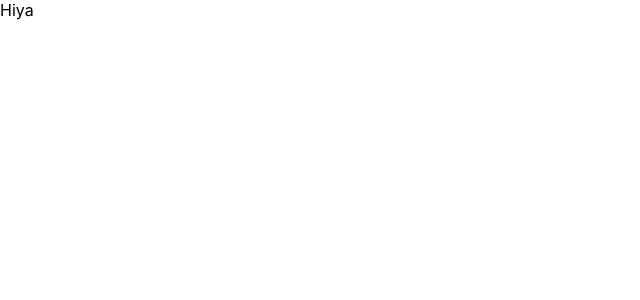
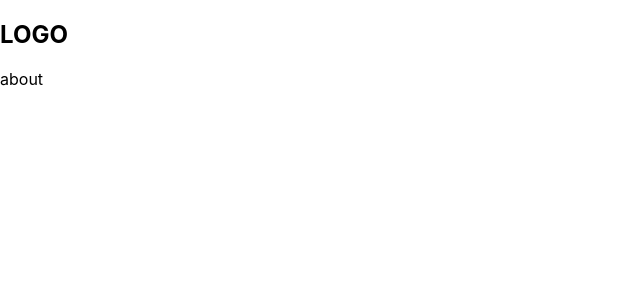
Before and after one commit to Kataigata/devjam, a Next.js app: page / in a window 1280 px wide. Shown: the top 300 px of the page, without its empty margins (0-640 px from the left). Built offline with nearby package versions, Linux system fonts and the light colour scheme.

Commit message:
Base project

```diff
--- /dev/null
+++ b/components/Header.tsx
@@ -0,0 +1,3 @@
+export function Header() {
+  return <h2>LOGO</h2>;
+}
--- /dev/null
+++ b/pages/helpers/fetchPets.ts
@@ -0,0 +1,5 @@
+export async function fetchPets() {
+  const response = await fetch("/pets.json");
+  const data = await response.json();
+  return data;
+}
--- /dev/null
+++ b/pages/helpers/helloWorld.ts
@@ -0,0 +1,7 @@
+export function helloWorld() {
+  alert("Hello World");
+}
+
+export function helloDev() {
+  alert("Hello Dev");
+}
--- a/pages/index.tsx
+++ b/pages/index.tsx
@@ -1,4 +1,16 @@
+import { useState } from "react";
+import { fetchPets } from "./helpers/fetchPets";
+import { helloDev, helloWorld } from "./helpers/helloWorld";
+import Link from "next/link";
+import { Header } from "../components/Header";
+
 export default function Home() {
-  console.log("Hi");
-  return <main>Hiya</main>;
+  return (
+    <main>
+      <Header />
+      <Link href="/about">
+        <a>about</a>
+      </Link>
+    </main>
+  );
 }
--- /dev/null
+++ b/public/pets.json
@@ -0,0 +1,5 @@
+[
+  { "id": 1, "name": "Nova" },
+  { "id": 2, "name": "Arya" },
+  { "id": 3, "name": "Pippin" }
+]
```
Also changed, not shown: pages/about.tsx (added, +10 -0 lines), tsconfig.json (+4 -14 lines).
